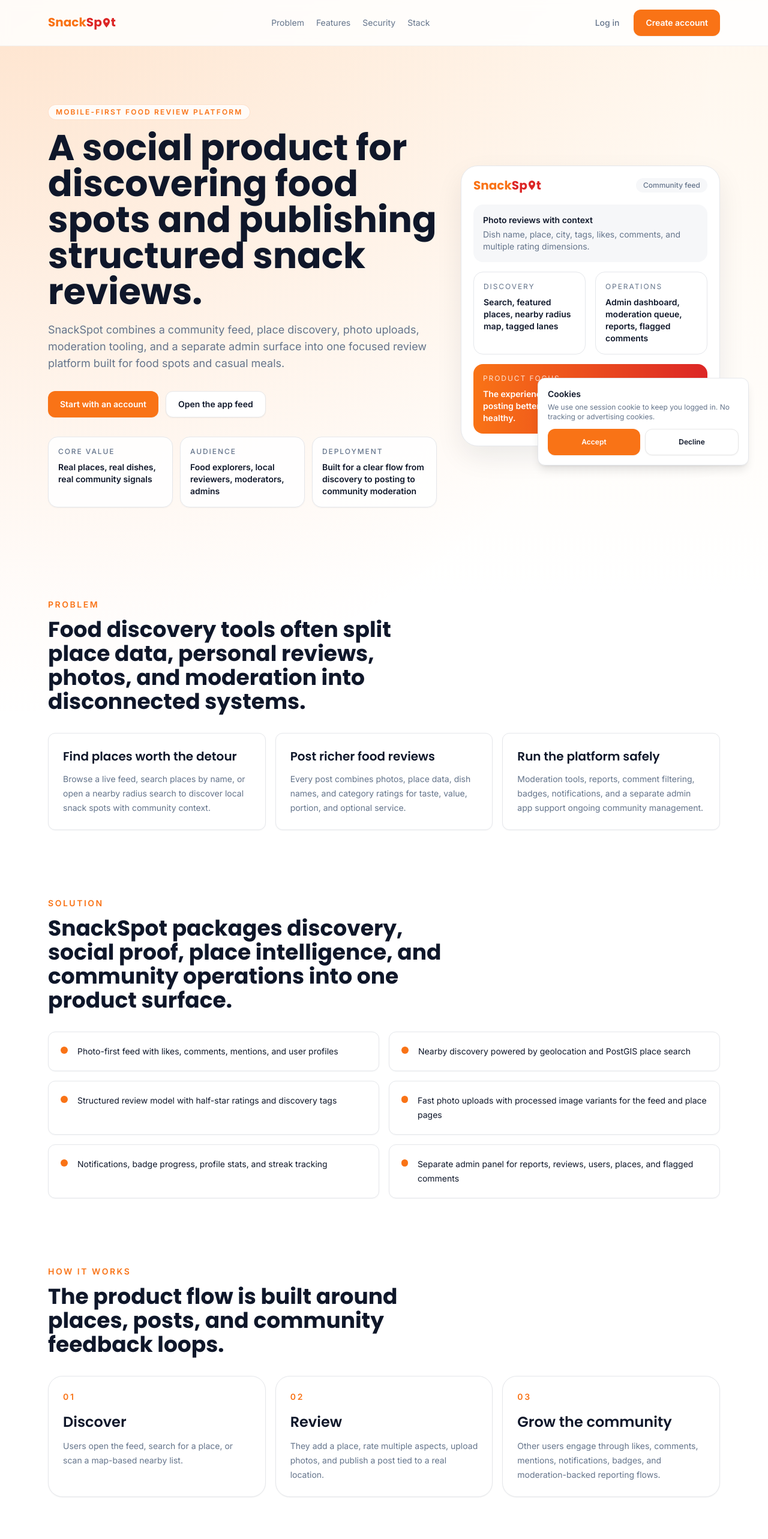
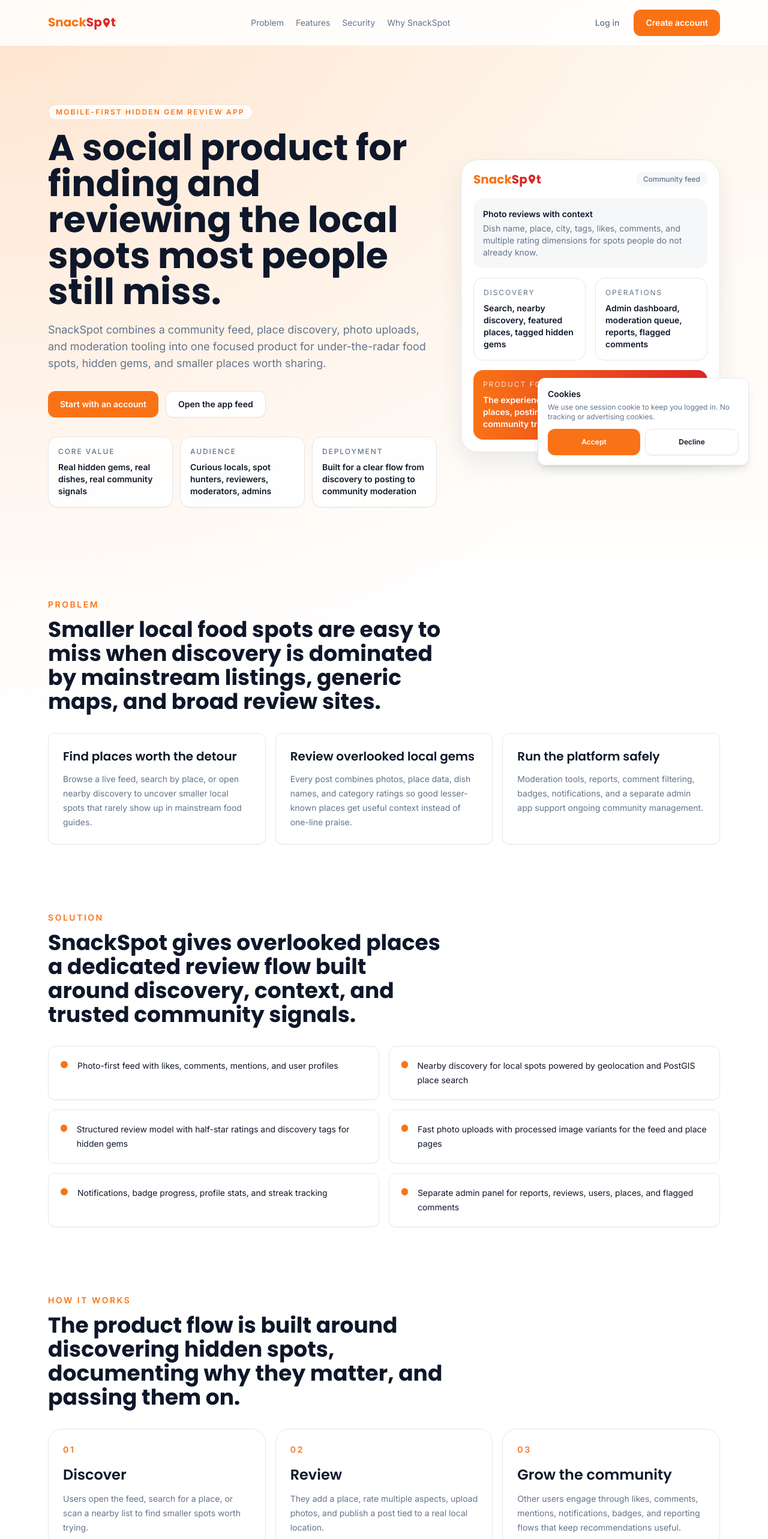
Before and after one commit to stijnvandepol/SnackSpot, a Next.js app in the folder apps/web/: page /product in a window 1280 px wide. Shown: the top 2566 px of the page at 60% size. Built offline with nearby package versions, Linux system fonts and the light colour scheme; no server answers.

Commit message:
feat: update app descriptions and messaging for clarity on discovering under-the-radar food spots

```diff
--- a/apps/web/app/layout.tsx
+++ b/apps/web/app/layout.tsx
@@ -8,7 +8,7 @@ import './globals.css'
 const metadataBase = getSiteOrigin()
 const googleSiteVerification = process.env.NEXT_PUBLIC_GOOGLE_SITE_VERIFICATION?.trim()
 const appDescription =
-  'Discover the best food spots around you with SnackSpot. Share your own food reviews, explore hidden gems, and find your next favorite place to eat.'
+  'Discover under-the-radar food spots with SnackSpot. Share reviews of smaller local places, surface hidden gems, and help others find great food they would otherwise miss.'
 
 const inter = Inter({ subsets: ['latin'], variable: '--font-inter' })
 const poppins = Poppins({ subsets: ['latin'], weight: ['500', '600', '700'], variable: '--font-poppins' })
--- a/apps/web/app/manifest.ts
+++ b/apps/web/app/manifest.ts
@@ -5,7 +5,7 @@ export default function manifest(): MetadataRoute.Manifest {
     name: 'SnackSpot',
     short_name: 'SnackSpot',
     description:
-      'Discover the best food spots around you with SnackSpot. Share your own food reviews, explore hidden gems, and find your next favorite place to eat.',
+      'Discover under-the-radar food spots with SnackSpot. Share reviews of smaller local places, surface hidden gems, and help others find great food they would otherwise miss.',
     id: '/',
     scope: '/',
     start_url: '/',
--- a/apps/web/app/product/page.tsx
+++ b/apps/web/app/product/page.tsx
@@ -4,7 +4,7 @@ import Link from 'next/link'
 export const metadata: Metadata = {
   title: 'Product',
   description:
-    'SnackSpot is a mobile-first community app for discovering food spots, posting photo reviews, and managing moderation with a separate admin panel.',
+    'SnackSpot is a mobile-first community app for discovering under-the-radar food spots, posting photo reviews, and sharing smaller local places worth knowing.',
   alternates: {
     canonical: '/product',
   },
@@ -13,11 +13,11 @@ export const metadata: Metadata = {
 const pillars = [
   {
     title: 'Find places worth the detour',
-    body: 'Browse a live feed, search places by name, or open a nearby radius search to discover local snack spots with community context.',
+    body: 'Browse a live feed, search by place, or open nearby discovery to uncover smaller local spots that rarely show up in mainstream food guides.',
   },
   {
-    title: 'Post richer food reviews',
-    body: 'Every post combines photos, place data, dish names, and category ratings for taste, value, portion, and optional service.',
+    title: 'Review overlooked local gems',
+    body: 'Every post combines photos, place data, dish names, and category ratings so good lesser-known places get useful context instead of one-line praise.',
   },
   {
     title: 'Run the platform safely',
@@ -27,8 +27,8 @@ const pillars = [
 
 const features = [
   'Photo-first feed with likes, comments, mentions, and user profiles',
-  'Nearby discovery powered by geolocation and PostGIS place search',
-  'Structured review model with half-star ratings and discovery tags',
+  'Nearby discovery for local spots powered by geolocation and PostGIS place search',
+  'Structured review model with half-star ratings and discovery tags for hidden gems',
   'Fast photo uploads with processed image variants for the feed and place pages',
   'Notifications, badge progress, profile stats, and streak tracking',
   'Separate admin panel for reports, reviews, users, places, and flagged comments',
@@ -38,17 +38,17 @@ const flow = [
   {
     step: '01',
     title: 'Discover',
-    body: 'Users open the feed, search for a place, or scan a map-based nearby list.',
+    body: 'Users open the feed, search for a place, or scan a nearby list to find smaller spots worth trying.',
   },
   {
     step: '02',
     title: 'Review',
-    body: 'They add a place, rate multiple aspects, upload photos, and publish a post tied to a real location.',
+    body: 'They add a place, rate multiple aspects, upload photos, and publish a post tied to a real local location.',
   },
   {
     step: '03',
     title: 'Grow the community',
-    body: 'Other users engage through likes, comments, mentions, notifications, badges, and moderation-backed reporting flows.',
+    body: 'Other users engage through likes, comments, mentions, notifications, badges, and reporting flows that keep recommendations useful.',
   },
 ]
 
@@ -89,7 +89,7 @@ export default function ProductPage() {
             <a href="#problem" className="hover:text-snack-text">Problem</a>
             <a href="#features" className="hover:text-snack-text">Features</a>
             <a href="#security" className="hover:text-snack-text">Security</a>
-            <a href="#stack" className="hover:text-snack-text">Stack</a>
+            <a href="#why" className="hover:text-snack-text">Why SnackSpot</a>
           </nav>
           <div className="flex items-center gap-2">
             <Link href="/auth/login" className="btn-ghost text-sm">Log in</Link>
@@ -102,13 +102,13 @@ export default function ProductPage() {
         <section className="mx-auto grid max-w-6xl gap-10 px-4 py-16 md:grid-cols-[1.2fr_0.8fr] md:items-center md:py-24">
           <div>
             <p className="mb-4 inline-flex rounded-full border border-snack-primary/20 bg-white/80 px-3 py-1 text-xs font-semibold uppercase tracking-[0.18em] text-snack-primary">
-              Mobile-first food review platform
+              Mobile-first hidden gem review app
             </p>
             <h1 className="max-w-3xl font-heading text-4xl font-bold leading-tight text-snack-text md:text-6xl">
-              A social product for discovering food spots and publishing structured snack reviews.
+              A social product for finding and reviewing the local spots most people still miss.
             </h1>
             <p className="mt-5 max-w-2xl text-base leading-7 text-snack-muted md:text-lg">
-              SnackSpot combines a community feed, place discovery, photo uploads, moderation tooling, and a separate admin surface into one focused review platform built for food spots and casual meals.
+              SnackSpot combines a community feed, place discovery, photo uploads, and moderation tooling into one focused product for under-the-radar food spots, hidden gems, and smaller places worth sharing.
             </p>
             <div className="mt-8 flex flex-col gap-3 sm:flex-row">
               <Link href="/auth/register" className="btn-primary text-sm">Start with an account</Link>
@@ -117,11 +117,11 @@ export default function ProductPage() {
             <div className="mt-8 grid gap-3 sm:grid-cols-3">
               <div className="rounded-2xl border border-snack-border bg-white/90 p-4 shadow-sm">
                 <p className="text-xs font-medium uppercase tracking-[0.16em] text-snack-muted">Core value</p>
-                <p className="mt-2 text-sm font-semibold text-snack-text">Real places, real dishes, real community signals</p>
+                <p className="mt-2 text-sm font-semibold text-snack-text">Real hidden gems, real dishes, real community signals</p>
               </div>
               <div className="rounded-2xl border border-snack-border bg-white/90 p-4 shadow-sm">
                 <p className="text-xs font-medium uppercase tracking-[0.16em] text-snack-muted">Audience</p>
-                <p className="mt-2 text-sm font-semibold text-snack-text">Food explorers, local reviewers, moderators, admins</p>
+                <p className="mt-2 text-sm font-semibold text-snack-text">Curious locals, spot hunters, reviewers, moderators, admins</p>
               </div>
               <div className="rounded-2xl border border-snack-border bg-white/90 p-4 shadow-sm">
                 <p className="text-xs font-medium uppercase tracking-[0.16em] text-snack-muted">Deployment</p>
@@ -139,12 +139,12 @@ export default function ProductPage() {
               <div className="mt-5 space-y-4">
                 <div className="rounded-2xl bg-snack-surface p-4">
                   <p className="text-sm font-semibold text-snack-text">Photo reviews with context</p>
-                  <p className="mt-1 text-sm text-snack-muted">Dish name, place, city, tags, likes, comments, and multiple rating dimensions.</p>
+                  <p className="mt-1 text-sm text-snack-muted">Dish name, place, city, tags, likes, comments, and multiple rating dimensions for spots people do not already know.</p>
                 </div>
                 <div className="grid gap-4 sm:grid-cols-2">
                   <div className="rounded-2xl border border-snack-border p-4">
                     <p className="text-xs uppercase tracking-[0.16em] text-snack-muted">Discovery</p>
-                    <p className="mt-2 text-sm font-semibold text-snack-text">Search, featured places, nearby radius map, tagged lanes</p>
+                    <p className="mt-2 text-sm font-semibold text-snack-text">Search, nearby discovery, featured places, tagged hidden gems</p>
                   </div>
                   <div className="rounded-2xl border border-snack-border p-4">
                     <p className="text-xs uppercase tracking-[0.16em] text-snack-muted">Operations</p>
@@ -153,7 +153,7 @@ export default function ProductPage() {
                 </div>
                 <div className="rounded-2xl bg-gradient-to-r from-snack-primary to-snack-accent p-4 text-white">
                   <p className="text-xs uppercase tracking-[0.16em] text-white/80">Product focus</p>
-                  <p className="mt-2 text-sm font-semibold">The experience is built around finding places, posting better reviews, and keeping the community healthy.</p>
+                  <p className="mt-2 text-sm font-semibold">The experience is built around surfacing overlooked places, posting useful reviews, and keeping the community trustworthy.</p>
                 </div>
               </div>
             </div>
@@ -164,7 +164,7 @@ export default function ProductPage() {
           <div className="mb-8 max-w-2xl">
             <p className="text-sm font-semibold uppercase tracking-[0.18em] text-snack-primary">Problem</p>
             <h2 className="mt-3 font-heading text-3xl font-bold text-snack-text md:text-4xl">
-              Food discovery tools often split place data, personal reviews, photos, and moderation into disconnected systems.
+              Smaller local food spots are easy to miss when discovery is dominated by mainstream listings, generic maps, and broad review sites.
             </h2>
           </div>
           <div className="grid gap-4 md:grid-cols-3">
@@ -181,7 +181,7 @@ export default function ProductPage() {
           <div className="mb-8 max-w-2xl">
             <p className="text-sm font-semibold uppercase tracking-[0.18em] text-snack-primary">Solution</p>
             <h2 className="mt-3 font-heading text-3xl font-bold text-snack-text md:text-4xl">
-              SnackSpot packages discovery, social proof, place intelligence, and community operations into one product surface.
+              SnackSpot gives overlooked places a dedicated review flow built around discovery, context, and trusted community signals.
             </h2>
           </div>
           <div className="grid gap-4 md:grid-cols-2">
@@ -198,7 +198,7 @@ export default function ProductPage() {
           <div className="mb-8 max-w-2xl">
             <p className="text-sm font-semibold uppercase tracking-[0.18em] text-snack-primary">How it works</p>
             <h2 className="mt-3 font-heading text-3xl font-bold text-snack-text md:text-4xl">
-              The product flow is built around places, posts, and community feedback loops.
+              The product flow is built around discovering hidden spots, documenting why they matter, and passing them on.
             </h2>
           </div>
           <div className="grid gap-4 md:grid-cols-3">
@@ -231,21 +231,21 @@ export default function ProductPage() {
           </div>
         </section>
 
-        <section className="mx-auto max-w-6xl px-4 py-8 md:py-14">
+        <section id="why" className="mx-auto max-w-6xl px-4 py-8 md:py-14">
           <div className="card overflow-hidden p-0">
             <div className="grid gap-0 md:grid-cols-[0.95fr_1.05fr]">
               <div className="bg-gradient-to-br from-snack-primary to-snack-accent p-8 text-white">
                 <p className="text-sm font-semibold uppercase tracking-[0.18em] text-white/75">Why this product</p>
-                <h2 className="mt-3 font-heading text-3xl font-bold">Built for real community review workflows, not generic directory pages.</h2>
+                <h2 className="mt-3 font-heading text-3xl font-bold">Built for lesser-known food spots, not generic top-10 lists.</h2>
                 <p className="mt-4 text-sm leading-6 text-white/85">
-                  The value comes from tying structured ratings, authentic photos, place discovery, social engagement, and moderation tooling into one coherent review ecosystem.
+                  The value comes from giving small standout places better visibility through structured ratings, authentic photos, local discovery, and community moderation.
                 </p>
               </div>
               <div className="p-8">
                 <div className="grid gap-4 sm:grid-cols-2">
                   <div className="rounded-2xl bg-snack-surface p-4">
                     <p className="text-xs uppercase tracking-[0.16em] text-snack-muted">Primary users</p>
-                    <p className="mt-2 text-sm font-semibold text-snack-text">Community reviewers and food spot explorers</p>
+                    <p className="mt-2 text-sm font-semibold text-snack-text">Locals, explorers, and reviewers chasing hidden gems</p>
                   </div>
                   <div className="rounded-2xl bg-snack-surface p-4">
                     <p className="text-xs uppercase tracking-[0.16em] text-snack-muted">Operational users</p>
@@ -253,11 +253,11 @@ export default function ProductPage() {
                   </div>
                   <div className="rounded-2xl bg-snack-surface p-4">
                     <p className="text-xs uppercase tracking-[0.16em] text-snack-muted">Core use cases</p>
-                    <p className="mt-2 text-sm font-semibold text-snack-text">Discover places, publish posts, track engagement, resolve reports</p>
+                    <p className="mt-2 text-sm font-semibold text-snack-text">Discover overlooked spots, publish reviews, track engagement, resolve reports</p>
                   </div>
                   <div className="rounded-2xl bg-snack-surface p-4">
                     <p className="text-xs uppercase tracking-[0.16em] text-snack-muted">Product benefit</p>
-                    <p className="mt-2 text-sm font-semibold text-snack-text">A focused food-review workflow with modern social and ops foundations</p>
+                    <p className="mt-2 text-sm font-semibold text-snack-text">A focused way to surface small places with strong community context</p>
                   </div>
                 </div>
                 <div className="mt-6 flex flex-col gap-3 sm:flex-row">
```
Also changed, not shown: 1 other file (tests, documents, lock files or other folders).
